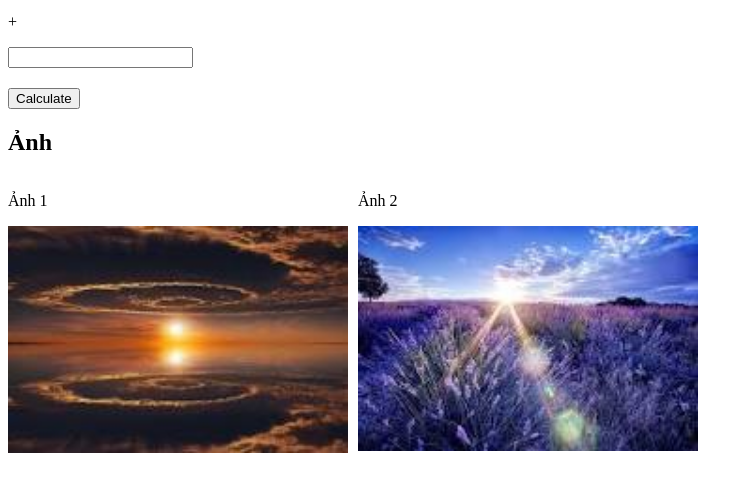
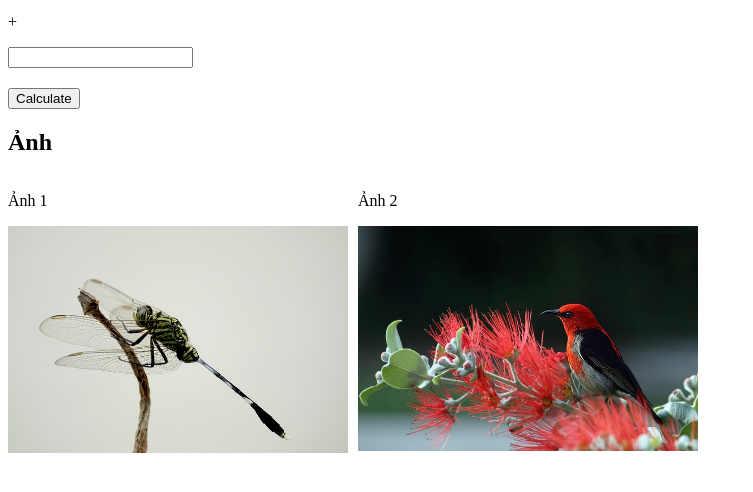
Before and after one commit to nhatchuba/Baitapweb14-2, a plain HTML site: page helloword/index.html in a window 1280 px wide. Shown: the part 104-596 px from the top of the page, without its empty margins (0-753 px from the left). Drawn offline with Linux system fonts and the light colour scheme.

Commit message:
Add files via upload

```diff
--- a/helloword/index.html
+++ b/helloword/index.html
@@ -31,11 +31,11 @@
     <div class="picture">
       <div class="picture1">
         <p>Ảnh 1</p>
-      <img src="/tải xuống (1).jfif"/>
+      <img src="/insect-6900940_640.jpg"/>
       </div>
       <div class="picture2">
         <p>Ảnh 2</p>
-        <img src="/tải xuống (2).jfif"/>
+        <img src="/scarlet-honeyeater-bird-red-feathers.jpg"/>
       </div>
     </div>
     <script>
```
Also changed, not shown: helloword/insect-6900940_640.jpg (added), helloword/scarlet-honeyeater-bird-red-feathers.jpg (added).
